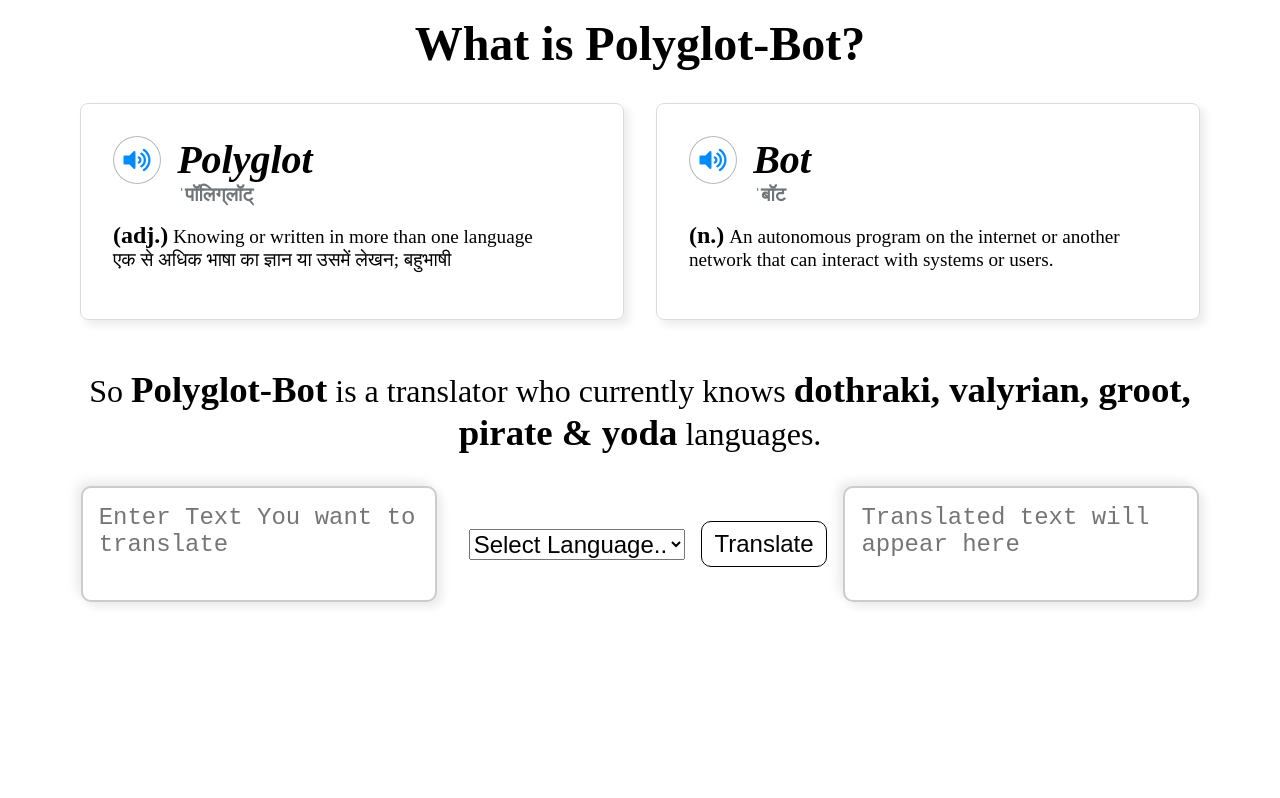
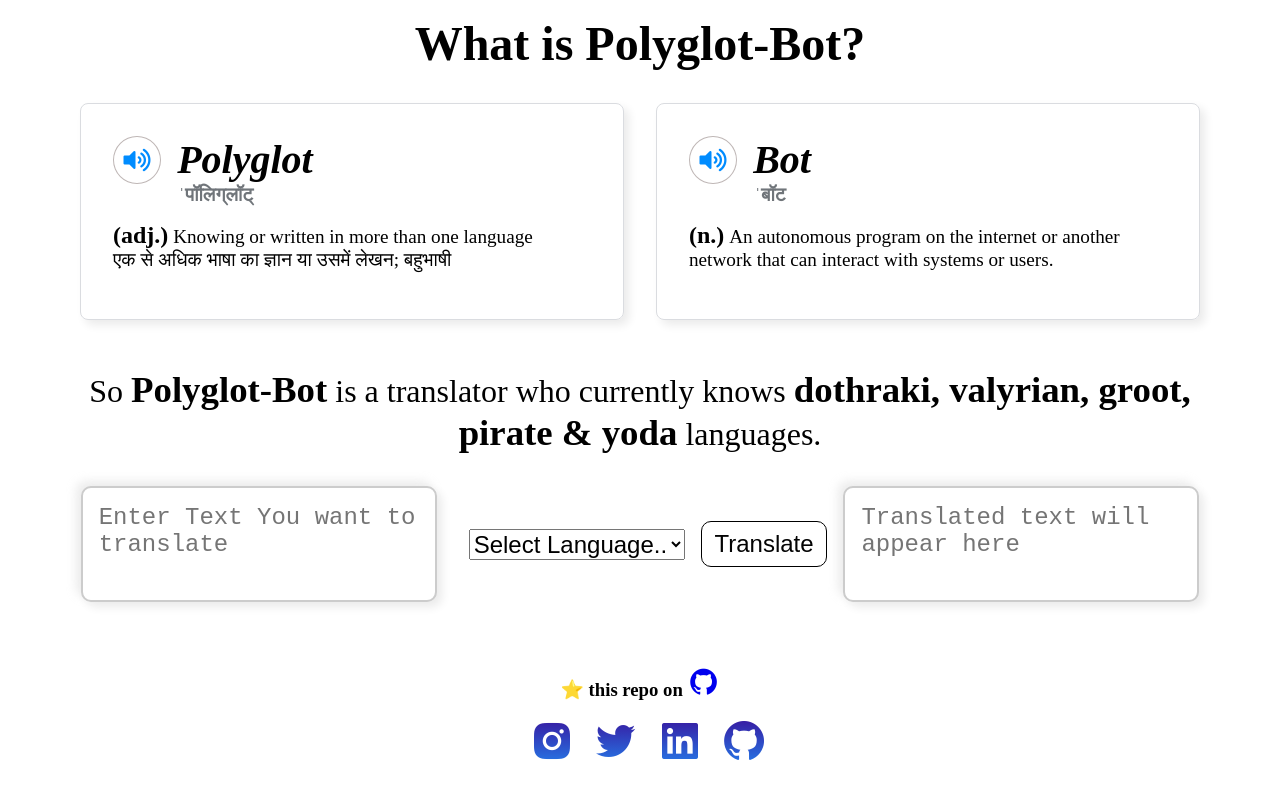
Before and after one commit to shubham-ghuge/multilligual_translator, a plain HTML site: page index.html in a window 1280 px wide. Drawn offline with nearby package versions, Linux system fonts and the light colour scheme; a web font is replaced by a local one.

Commit message:
docs added

```diff
--- a/assets/css/style.css
+++ b/assets/css/style.css
@@ -125,19 +125,6 @@ h1{
     font-size: 1.5rem;
     margin: 1rem;
 }
-.main-working select::after {
-    content: '\25BC';
-    position: absolute;
-    top: 0;
-    right: 0;
-    padding: 0 1em;
-    background: #34495e;
-    cursor: pointer;
-    pointer-events: none;
-    -webkit-transition: .25s all ease;
-    -o-transition: .25s all ease;
-    transition: .25s all ease;
-  }
 .main-working button{
     font-size: 1.5rem;
     padding: .5rem .8rem;
@@ -208,3 +195,48 @@ h1{
         margin: 1rem;
     }
 }
+/* footer */
+
+  footer{
+    font-family: 'Source Serif Pro', serif;
+    text-align:center;
+    margin:1rem 0 0 0;
+    color:#000;
+  }
+  footer i{
+    verticle-align:middle;
+    font-size:2rem;
+  }
+  footer ul{
+    margin: 1rem 0 0 0;
+    list-style:none;
+    display:flex;
+    justify-content:center;
+    align-items:center;
+  }
+  footer ul li a{
+    background: -webkit-linear-gradient(to bottom,#371aa1,#2387f2);
+  background: linear-gradient(to bottom,#371aa1,#2387f2);
+    color:transparent;
+    -webkit-background-clip:text;
+    text-decoration:none;
+    margin: 0 0 0 1rem;
+    font-size:2rem;
+  }
+  footer ul li a i{
+    font-size:2rem;
+  }
+  footer ul li a:hover,footer ul li a:active{
+    background: -webkit-linear-gradient(to left,#d152f9,#6f54f8);
+  background: linear-gradient(to left,#d152f9,#6f54f8);
+    color:transparent;
+    -webkit-background-clip:text;
+  }
+  @media all and (min-width:768px){
+    footer ul li a{
+        font-size:3rem;
+    }
+    footer ul li a i{
+        font-size:3rem;
+    }
+  }
--- a/index.html
+++ b/index.html
@@ -18,6 +18,8 @@
     <link href="https://fonts.googleapis.com/css2?family=Inter:wght@100;200;300;400;500;600;700;800;900&display=swap" rel="stylesheet">
     <link rel="stylesheet" href="https://cdnjs.cloudflare.com/ajax/libs/font-awesome/5.15.1/css/all.min.css" integrity="sha512-+4zCK9k+qNFUR5X+cKL9EIR+ZOhtIloNl9GIKS57V1MyNsYpYcUrUeQc9vNfzsWfV28IaLL3i96P9sdNyeRssA==" crossorigin="anonymous" />
     <link href="https://fonts.googleapis.com/css2?family=Source+Serif+Pro:ital,wght@0,400;1,400;1,600&display=swap" rel="stylesheet">
+    <link rel="stylesheet"
+  href="https://cdn.jsdelivr.net/npm/boxicons@latest/css/boxicons.min.css">
 </head>
 <body>
     <header>
@@ -68,8 +70,30 @@
         </section>
     </main>
     <footer>
-        <!-- creator name -->
-    </footer>
+        <h3>⭐ this repo on <a href="https://github.com/shubham-ghuge/multilligual_translator" target="_blank"><span><i class='bx bxl-github'></i></span></a></h3>
+        <ul>
+          <li>
+            <a href="https://www.instagram.com/shubhamghuge_" target="_blank">
+              <i class='bx bxl-instagram-alt' ></i>
+            </a>
+          </li>
+          <li>
+            <a href="https://www.twitter.com/_shubham_ghuge_" target="_blank">
+              <i class='bx bxl-twitter'></i>
+            </a>
+          </li>
+          <li>
+            <a href="https://www.linkedin.com/in/shubham-ghuge-aa3350188/" target="_blank">
+              <i class='bx bxl-linkedin-square' ></i>
+            </a>
+          </li>
+          <li>
+            <a href="https://www.github.com/shubham-ghuge" target="_blank">
+              <i class='bx bxl-github' ></i>
+            </a>
+          </li>
+        </ul>
+      </footer>
     <script src="./assets/js/app.js"></script>
 </body>
 </html>
```
Also changed, not shown: 1 other file.
